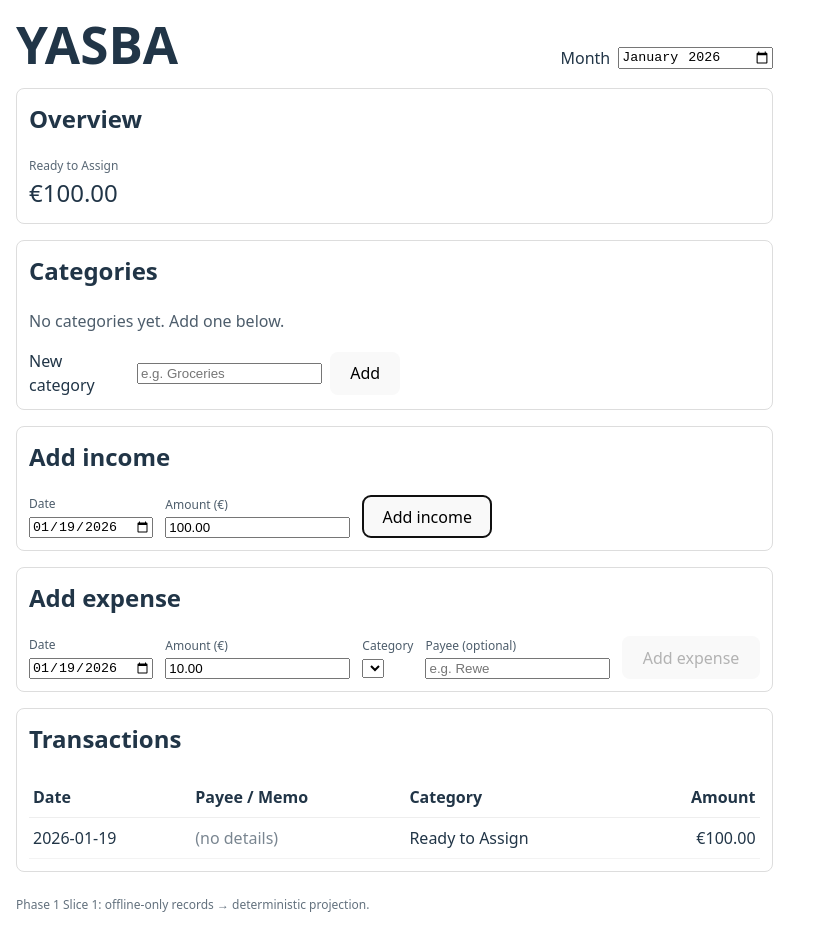
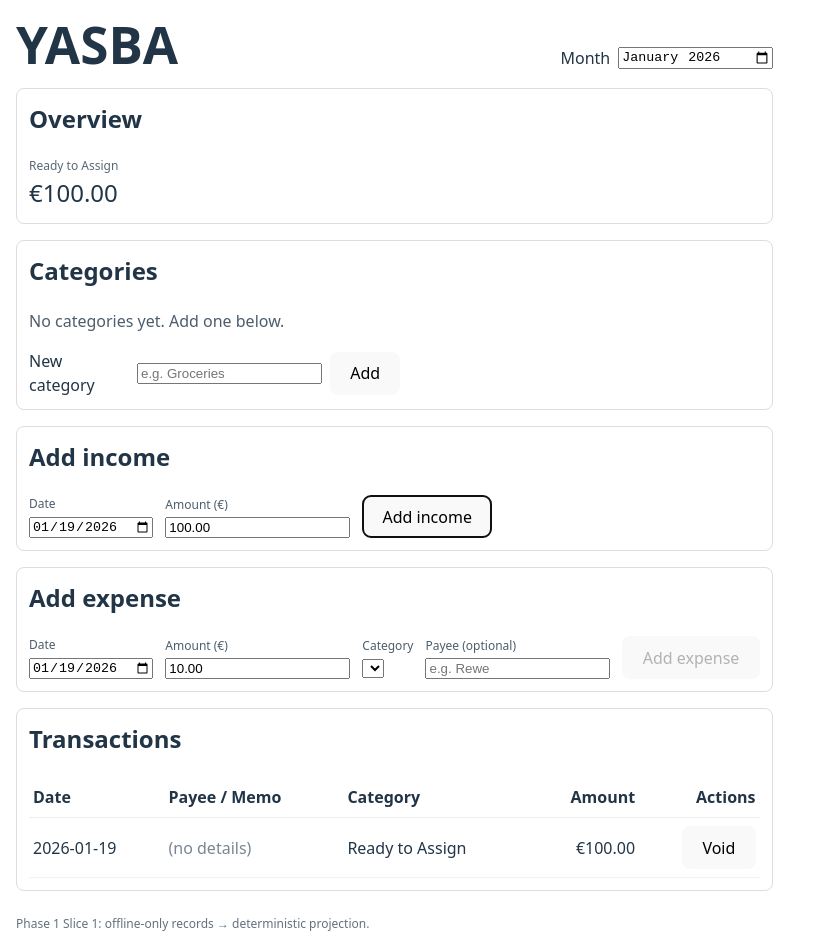
Before and after one commit to ramsesoriginal/YASBA, a React app in the folder frontend/: page / in a window 1280 px wide. Both pictures are taken after a click on the button "Add income". Shown: the whole page, without its empty margins (0-820 px from the left). Built offline with nearby package versions, Linux system fonts and the light colour scheme; the HTML template or start-up script is replaced by a standard one.

Commit message:
feat(frontend-ui): add void action to transaction list

```diff
--- a/frontend/src/App.tsx
+++ b/frontend/src/App.tsx
@@ -2,7 +2,13 @@ import { useEffect, useMemo, useState } from "react";
 import type { DomainRecord } from "./domain/types";
 import { projectMonth } from "./domain/projectors/projectMonth";
 import { appendRecord, listAllRecords } from "./storage";
-import { cmdAddExpense, cmdAddIncome, cmdCreateCategory, cmdAssignBudget } from "./app/commands";
+import {
+  cmdAddExpense,
+  cmdAddIncome,
+  cmdCreateCategory,
+  cmdAssignBudget,
+  cmdVoidTransaction,
+} from "./app/commands";
 import { currentMonthKey, isoFromDateInput, todayIsoDate } from "./app/month";
 import { formatCents } from "./app/moneyFormat";
 import { listMonthTransactions } from "./domain/views/monthTransactions";
@@ -403,6 +409,14 @@ export default function App() {
                     }}>
                     Amount
                   </th>
+                  <th
+                    style={{
+                      textAlign: "right",
+                      borderBottom: "1px solid #eee",
+                      padding: "8px 4px",
+                    }}>
+                    Actions
+                  </th>
                 </tr>
               </thead>
               <tbody>
@@ -442,6 +456,32 @@ export default function App() {
                         }}>
                         {formatCents(t.amountCents)}
                       </td>
+                      <td
+                        style={{
+                          padding: "8px 4px",
+                          borderBottom: "1px solid #f3f3f3",
+                          textAlign: "right",
+                        }}>
+                        <button
+                          type="button"
+                          onClick={() => {
+                            const ok = window.confirm(
+                              "Void this transaction? This cannot be undone (yet)."
+                            );
+                            if (!ok) return;
+                            try {
+                              const r = cmdVoidTransaction(t.transactionId);
+                              void handleAppend(r);
+                            } catch (e) {
+                              setErr({
+                                message:
+                                  e instanceof Error ? e.message : "Failed to void transaction",
+                              });
+                            }
+                          }}>
+                          Void
+                        </button>
+                      </td>
                     </tr>
                   );
                 })}
--- a/frontend/src/app/commands.ts
+++ b/frontend/src/app/commands.ts
@@ -6,6 +6,7 @@ import type {
   IsoDateTime,
   BudgetAssigned,
   MonthKey,
+  TransactionVoided,
 } from "../domain/types";
 
 function nowIso(): IsoDateTime {
@@ -93,3 +94,15 @@ export function cmdAssignBudget(params: {
     amountCents: params.amountCents,
   };
 }
+
+export function cmdVoidTransaction(transactionId: string): TransactionVoided {
+  const trimmed = transactionId.trim();
+  if (!trimmed) throw new Error("transactionId is required");
+
+  return {
+    type: "TransactionVoided",
+    id: newId(),
+    createdAt: nowIso(),
+    transactionId: trimmed,
+  };
+}
```
